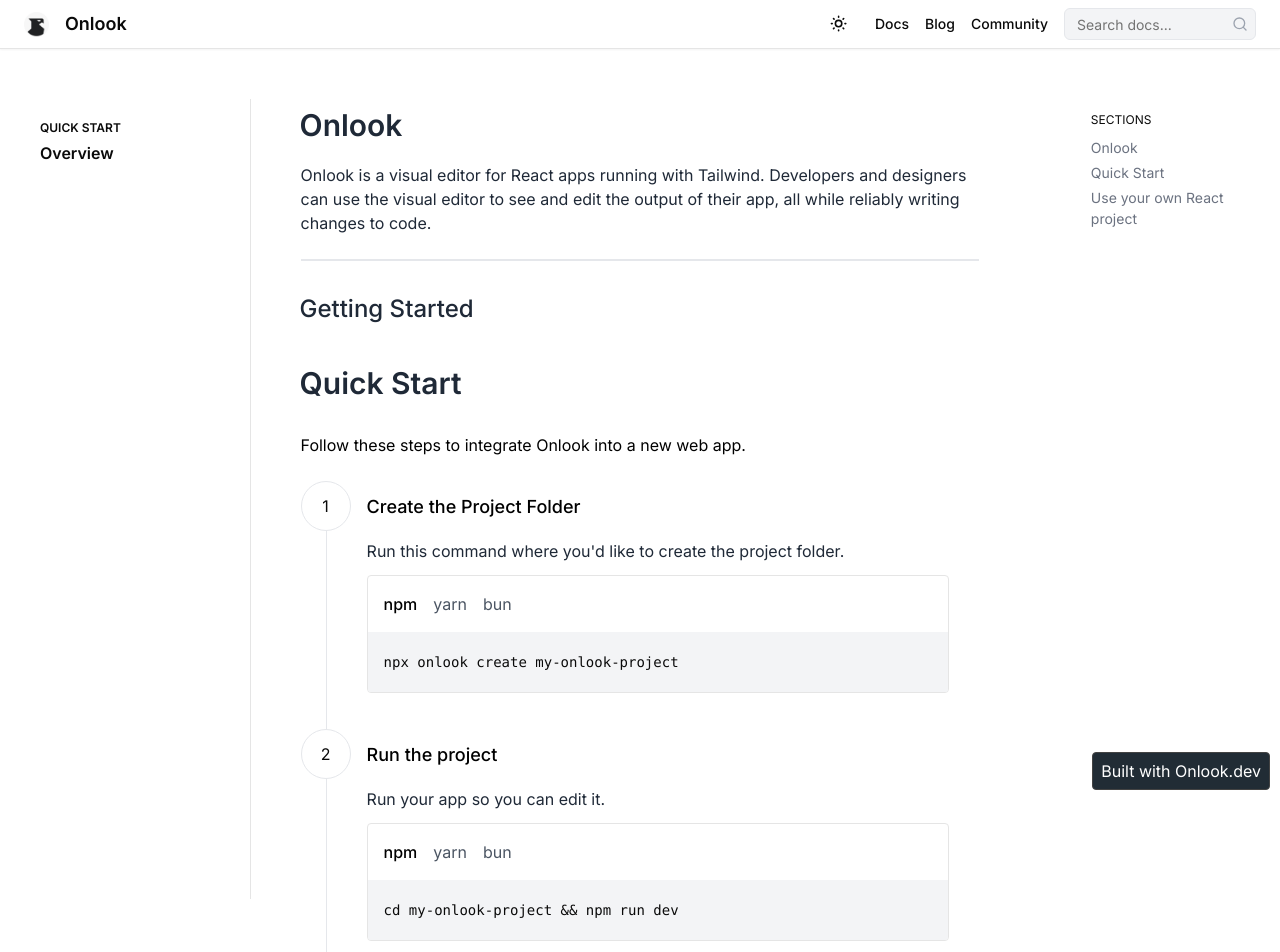
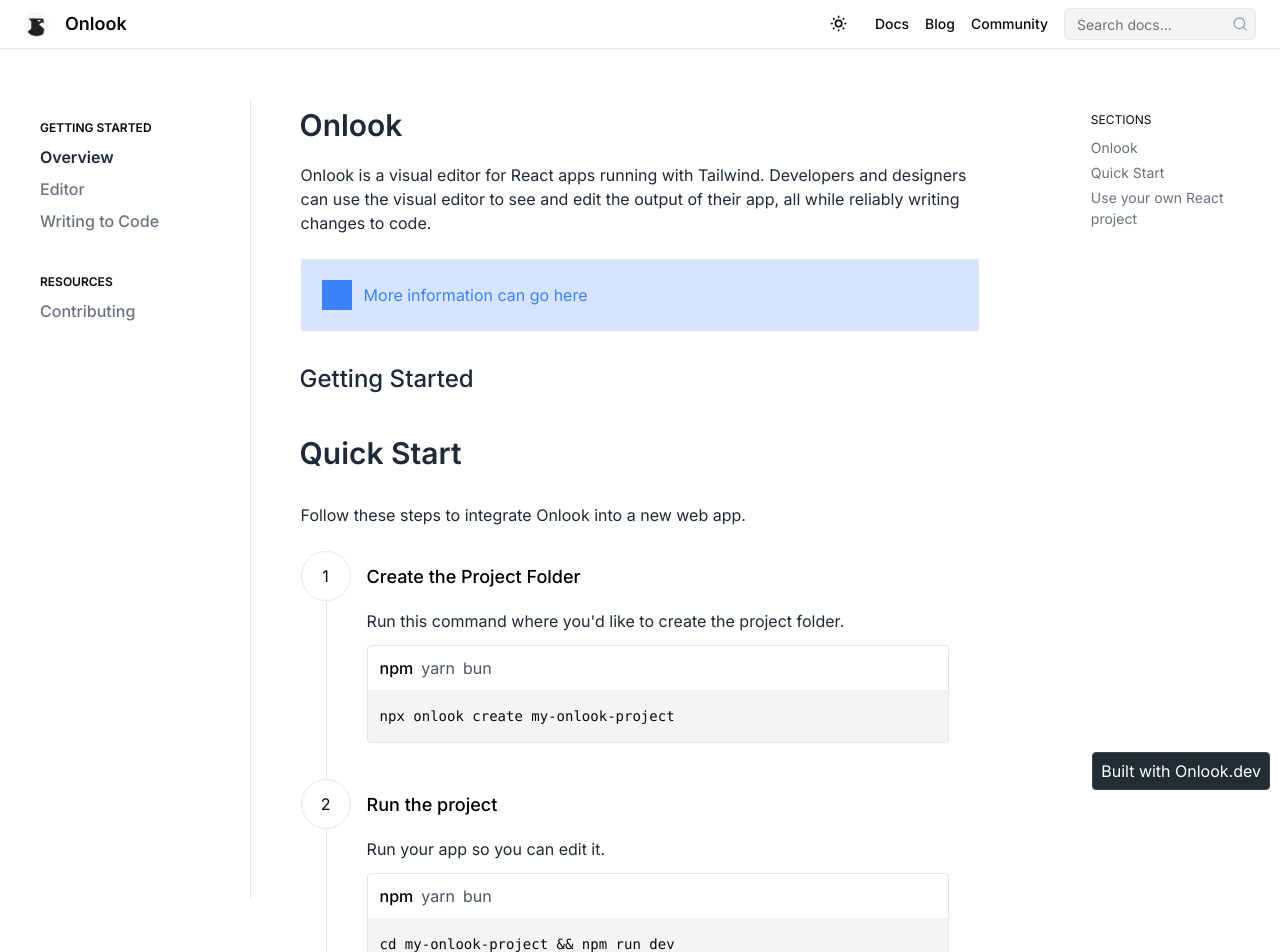
Before and after one commit to onlook-dev/docs, a Next.js app: page /quickstart in a window 1280 px wide. Shown: the top 952 px of the page. Built offline with nearby package versions, Linux system fonts and the light colour scheme.

Commit message:
Added in a new page!

```diff
--- a/package.json
+++ b/package.json
@@ -25,6 +25,7 @@
     "next-themes": "^0.2.1",
     "react": "^18.3.1",
     "react-dom": "^18.3.1",
+    "react-router-dom": "^6.26.2",
     "react-use-measure": "^2.1.1",
     "tailwind-merge": "^2.3.0",
     "tailwindcss-animate": "^1.0.7",
@@ -33,6 +34,7 @@
   "devDependencies": {
     "@ianvs/prettier-plugin-sort-imports": "^4.2.1",
     "@onlook/nextjs": "^2.1.1",
+    "@tailwindcss/aspect-ratio": "^0.4.2",
     "@types/node": "^20.12.7",
     "@types/react": "^18.3.1",
     "@types/react-dom": "^18.3.0",
--- /dev/null
+++ b/src/app/editor/page.tsx
@@ -0,0 +1,81 @@
+import LinkedHeader from '@/components/ui/linked-header';
+import PackageSelector from '@/components/ui/package-selector';
+import HeadingList from '@/components/ui/headinglist';
+import { useState, useEffect } from 'react';
+import LeftNavBar from '@/components/ui/leftnavbar';
+
+export default function DocumentationPage() {
+    return (
+        <div className="h-full w-full border-0 flex">
+            <LeftNavBar />
+            <div className="flex flex-col gap-[30px] p-[50px] border-transparent border-0 h-[fit-content] items-center justify-center w-[fit-content] pr-[100px]">
+                <div className="max-w-[700px] flex flex-col gap-[24px] mb-[400px] h-[fit-content]">
+                    <div className="flex flex-col gap-[12px]">
+                        <LinkedHeader level="h1" title="Editor" link="#" id="onlook" />
+                        <p className="w-[fit-content] h-[fit-content] text-gray-800">
+                            The Onlook editor makes it very easy to visually design in your app.
+                        </p>
+                    </div>
+                    <div className="w-[646px] bg-gray-200 h-[1px]"></div>
+
+                    <div className="items-center group hidden" key="1728518791939">
+                        <LinkedHeader level="h3" title="Getting Started" link="#" />
+                    </div>
+                    <div
+                        className="w-full h-[fit-content] flex-row gap-[12px] items-center p-[20px] rounded-[2px] border bg-[#d6e4ff] rounded-br-[2px] hidden"
+                        key="1728518740198"
+                    >
+                        <div className="h-[30px] bg-blue-500 w-[30px] rounded-br-[20p]"></div>
+                        <p className="w-[fit-content] h-[fit-content] text-blue-500">
+                            More information can go here
+                        </p>
+                    </div>
+
+                    <div className="flex flex-col gap-[24px]">
+                        <div className="flex items-center group text-[20px]">
+                            <LinkedHeader level="h2" title="Tour of the Editor" link="#" />
+                        </div>
+
+                        <div>
+                            <p className="h-[fit-content] w-[fit-content] text-gray-800 text-[16px]">
+                                We'll walk through the editor from the top to the bottom.
+                            </p>
+                        </div>
+
+                        <div className="bg-[#E3F3FF] rounded-md overflow-hidden aspect-w-16 aspect-h-9">
+                            <iframe
+                                src="https://www.youtube.com/embed/WuigA6cVgw4?si=ZeQVq-reCvLI7msy"
+                                frameBorder="0"
+                                allow="accelerometer; autoplay; clipboard-write; encrypted-media; gyroscope; picture-in-picture"
+                                allowFullScreen
+                            ></iframe>
+                        </div>
+                        <div className="bg-gray-300 w-[200px] h-[200px] border-gray-300 border-[3px]"></div>
+                        <LinkedHeader level="h4" title="App Bar" link="#" />
+                        <p className="w-full h-[fit-content]">
+                            The app bar is at the very top of the editor and has links to various
+                            resources as well as where you will find new updates.
+                        </p>
+                        <ul className="list-none">
+                            <li className="before:content-['-'] before:mr-2">Visit our Discord</li>
+                            <li className="before:content-['-'] before:mr-2">Submit an Issue</li>
+                            <li className="before:content-['-'] before:mr-2">
+                                Update the app (Only shown when there's a new update) More info
+                                jhdfgjkhsdjkfghsfdkgskjdhgkjsdfhgsdf
+                            </li>
+                        </ul>
+                        <p className="w-[fit-content] h-[fit-content]">More information</p>
+                    </div>
+                </div>
+            </div>
+
+            <HeadingList />
+
+            <div className="absolute bottom-[10px] right-[10px] flex justify-center items-center p-[8px] pl-[8px] pt-[8px] pr-[8px] pb-[8px] h-[fit-content] w-[fit-content] rounded-[4px] rounded-tl-[4px] rounded-tr-[4px] rounded-bl-[4px] rounded-br-[4px] bg-[#212c35] border-[#434343] border">
+                <p className="w-[fit-content] text-[#ffffff] leading-[20px] h-[fit-content]">
+                    Built with Onlook.dev
+                </p>
+            </div>
+        </div>
+    );
+}
--- a/src/app/quickstart/page.tsx
+++ b/src/app/quickstart/page.tsx
@@ -1,21 +1,17 @@
+'use client';
+
 import LinkedHeader from '@/components/ui/linked-header';
 import PackageSelector from '@/components/ui/package-selector';
 import HeadingList from '@/components/ui/headinglist';
 import { useState, useEffect } from 'react';
+import LeftNavBar from '@/components/ui/leftnavbar';
 
 export default function DocumentationPage() {
     return (
         <div className="h-full w-full border-0 flex">
-            <div className="flex justify-start font-semibold h-full items-start w-1/5 flex-col gap-[4px] p-[20px] mt-[50px] pt-[20px] pb-[20px] border-r-[01px] pl-[40px] pr-[40px]">
-                <h6 className="w-full flex items-center uppercase h-[fit-content] text-[12px]">
-                    Quick Start
-                </h6>
-                <p className="w-full h-[fit-content]">Overview</p>
-            </div>
+            <LeftNavBar />
             <div className="flex flex-col gap-[30px] p-[50px] border-transparent border-0 h-[fit-content] items-center justify-center w-[fit-content] pr-[100px]">
                 <div className="max-w-[700px] flex flex-col gap-[24px] mb-[400px] h-[fit-content]">
-                    <div className="justify-center items-center h-[400px] bg-transparent rounded-[10px] border-[#8a8a8a] border hidden"></div>
-
                     <div className="flex flex-col gap-[12px]">
                         <LinkedHeader level="h2" title="Onlook" link="#" id="onlook" />
                         <p className="w-[fit-content] h-[fit-content] text-gray-800">
@@ -24,15 +20,17 @@ export default function DocumentationPage() {
                             output of their app, all while reliably writing changes to code.
                         </p>
                     </div>
-                    <div className="bg-gray-200 w-full h-[2px]"></div>
 
-                    <p className="h-[fit-content] w-[fit-content] text-[#000000] text-[16px] hidden">
-                        1. Set up your app repository
-                    </p>
-                    <p className="w-full h-[fit-content] hidden">Use npx onlook create</p>
-                    <div className="bg-transparent rounded-[10px] border-[#909090] border h-[300px] w-full hidden"></div>
-
-                    <div className="flex items-center group">
+                    <div
+                        className="w-full flex h-[fit-content] flex-row gap-[12px] items-center p-[20px] rounded-[2px] border bg-[#d6e4ff] rounded-br-[2px]"
+                        key="1728518740198"
+                    >
+                        <div className="h-[30px] bg-blue-500 w-[30px] rounded-br-[20p]"></div>
+                        <p className="w-[fit-content] h-[fit-content] text-blue-500">
+                            More information can go here
+                        </p>
+                    </div>
+                    <div className="flex items-center group" key="1728518791939">
                         <LinkedHeader level="h3" title="Getting Started" link="#" />
                     </div>
                     <div className="flex flex-col gap-[24px]">
@@ -40,7 +38,7 @@ export default function DocumentationPage() {
                             <LinkedHeader level="h2" title="Quick Start" link="#" />
                         </div>
                         <div>
-                            <p className="h-[fit-content] w-[fit-content] text-[#000000] text-[16px]">
+                            <p className="h-[fit-content] w-[fit-content] text-gray-800 text-[16px]">
                                 Follow these steps to integrate Onlook into a new web app.
                             </p>
                         </div>
@@ -69,7 +67,11 @@ export default function DocumentationPage() {
                                     }}
                                 />
                             </div>
-                            <div className="flex gap-[16px] items-center flex-row h-[fit-content]">
+
+                            <div
+                                className="flex gap-[16px] items-center flex-row h-[fit-content]"
+                                key="1728518749590"
+                            >
                                 <div className="rounded-[40px] rounded-tl-[40px] rounded-tr-[40px] rounded-bl-[40px] rounded-br-[40px] w-[50px] h-[50px] border-gray-200 border bg-transparent flex justify-center items-center">
                                     <p className="w-full h-full flex justify-center items-center">
                                         2
@@ -80,9 +82,12 @@ export default function DocumentationPage() {
                                         Run the project
                                     </h4>
                                 </div>
-                                <div className="w-[30px] h-[30px] bg-[#E3F3FF] hidden"></div>
                             </div>
-                            <div className="ml-[25px] p-[30px] pr-[30px] border-l-[1px] border-gray-200 mb-0 pl-[40px] h-[fit-content] pt-[8px] pb-[36px] flex flex-col gap-[12px]">
+
+                            <div
+                                className="ml-[25px] p-[30px] pr-[30px] border-l-[1px] border-gray-200 mb-0 pl-[40px] h-[fit-content] pt-[8px] pb-[36px] flex flex-col gap-[12px]"
+                                key="1728518781120"
+                            >
                                 <p className="h-[fit-content] w-[fit-content] text-[#000000] text-[16px] text-gray-800">
                                     Run your app so you can edit it.
                                 </p>
@@ -94,7 +99,11 @@ export default function DocumentationPage() {
                                     }}
                                 />
                             </div>
-                            <div className="flex gap-[16px] items-center flex-row h-[fit-content]">
+
+                            <div
+                                className="flex gap-[16px] items-center flex-row h-[fit-content]"
+                                key="1728518795678"
+                            >
                                 <div className="rounded-[40px] rounded-tl-[40px] rounded-tr-[40px] rounded-bl-[40px] rounded-br-[40px] w-[50px] h-[50px] border-gray-200 border bg-transparent flex justify-center items-center">
                                     <p className="w-full h-full flex justify-center items-center">
                                         3
@@ -106,7 +115,10 @@ export default function DocumentationPage() {
                                     </h4>
                                 </div>
                             </div>
-                            <div className="ml-[25px] p-[30px] pr-[30px] border-l-[1px] border-transparent mb-0 pl-[40px] h-[fit-content] pt-[8px] pb-[36px]">
+                            <div
+                                className="ml-[25px] p-[30px] pr-[30px] border-l-[1px] border-transparent mb-0 pl-[40px] h-[fit-content] pt-[8px] pb-[36px]"
+                                key="1728518803608"
+                            >
                                 <p className="h-[fit-content] w-[fit-content] text-[#000000] text-[16px] text-gray-800">
                                     Open Onlook and make sure the browser points to
                                     <span className="code-span">http://localhost:3000</span>
@@ -143,6 +155,7 @@ export default function DocumentationPage() {
                                     </h4>
                                 </div>
                             </div>
+
                             <div className="ml-[25px] p-[30px] pr-[30px] border-l-[1px] border-gray-200 mb-0 pt-[8px] pl-[40px] h-[fit-content] pb-[36px] flex flex-col items-start gap-[12px]">
                                 <p className="h-[fit-content] w-[fit-content] text-[#000000] text-[16px] text-gray-800">
                                     Run this command on your project's root folder:
@@ -155,6 +168,7 @@ export default function DocumentationPage() {
                                     }}
                                 />
                             </div>
+
                             <div className="flex gap-[16px] items-center flex-row h-[fit-content]">
                                 <div className="rounded-[40px] rounded-tl-[40px] rounded-tr-[40px] rounded-bl-[40px] rounded-br-[40px] w-[50px] h-[50px] border-gray-200 border bg-transparent flex justify-center items-center">
                                     <p className="w-full h-full flex justify-center items-center">
@@ -167,7 +181,12 @@ export default function DocumentationPage() {
                                     </h4>
                                 </div>
                             </div>
-                            <div className="ml-[25px] p-[30px] pr-[30px] border-l-[1px] border-gray-200 mb-0 pl-[40px] h-[fit-content] pt-[8px] pb-[36px] flex flex-col gap-[12px]"></div>
+                            <div className="ml-[25px] p-[30px] pr-[30px] border-l-[1px] border-gray-300 mb-0 pl-[40px] h-[fit-content] pt-[8px] pb-[36px]">
+                                <p className="h-[fit-content] w-[fit-content] text-[#000000] text-[16px] text-gray-800">
+                                    Open Onlook where your project is running (i.e.
+                                    <span className="code-span">http://localhost:3000</span>)
+                                </p>
+                            </div>
                             <div className="flex gap-[16px] items-center flex-row h-[fit-content]">
                                 <div className="rounded-[40px] rounded-tl-[40px] rounded-tr-[40px] rounded-bl-[40px] rounded-br-[40px] w-[50px] h-[50px] border-gray-200 border bg-transparent flex justify-center items-center">
                                     <p className="w-full h-full flex justify-center items-center">
@@ -180,15 +199,10 @@ export default function DocumentationPage() {
                                     </h4>
                                 </div>
                             </div>
-                            <div className="ml-[25px] p-[30px] pr-[30px] border-l-[1px] border-transparent mb-0 pl-[40px] h-[fit-content] pt-[8px] pb-[36px]">
-                                <p className="h-[fit-content] w-[fit-content] text-[#000000] text-[16px] text-gray-800">
-                                    Open Onlook where your project is running (i.e.
-                                    <span className="code-span">http://localhost:3000</span>)
-                                </p>
-                            </div>
                         </div>
                     </div>
                 </div>
+                <p className="w-[477px] h-[152px]"></p>
             </div>
             <HeadingList />
             <div className="w-[186px] h-[91px] bg-[#E3F3FF] hidden"></div>
--- /dev/null
+++ b/src/components/ui/leftnavbar.tsx
@@ -0,0 +1,45 @@
+'use client';
+
+import React from 'react';
+
+const LeftNavBar = () => {
+    // Remove Next.js router and use window.location instead
+    const currentPath = window.location.pathname; // Get the current path
+
+    return (
+        <div className="flex justify-start font-semibold h-full items-start w-1/5 flex-col p-[20px] mt-[50px] pt-[20px] pb-[20px] border-r-[01px] pl-[40px] pr-[40px] gap-[8px]">
+            <h6 className="w-full flex items-center uppercase h-[fit-content] text-[12px]">
+                Getting Started
+            </h6>
+            <a
+                href="/quickstart"
+                className={`w-full h-[fit-content] ${currentPath === '/quickstart' ? 'font-semibold text-gray-800' : 'hover:text-gray-600 text-gray-500'} font-medium text-[16px]`}
+            >
+                Overview
+            </a>
+            <a
+                href="/editor"
+                className={`w-full h-[fit-content] ${currentPath === '/editor' ? 'font-semibold text-gray-800' : 'hover:text-gray-800 text-gray-500'} font-medium text-[16px]`}
+            >
+                Editor
+            </a>
+            <a
+                href="/writing-to-code"
+                className={`w-full h-[fit-content] ${currentPath === '/writing-to-code' ? 'font-semibold text-gray-800' : 'hover:text-gray-800 text-gray-500'} font-medium text-[16px]`}
+            >
+                Writing to Code
+            </a>
+            <h6 className="w-full flex items-center uppercase h-[fit-content] text-[12px] mt-8">
+                Resources
+            </h6>
+            <a
+                href="/contributing"
+                className={`w-full h-[fit-content] ${currentPath === '/contributing' ? 'font-semibold text-gray-800' : 'hover:text-gray-800 text-gray-500'} font-medium text-[16px]`}
+            >
+                Contributing
+            </a>
+        </div>
+    );
+};
+
+export default LeftNavBar;
--- a/src/components/ui/package-selector.tsx
+++ b/src/components/ui/package-selector.tsx
@@ -26,13 +26,13 @@ const PackageSelector: React.FC<PackageSelectorProps> = ({ managers }) => {
     return (
         <div className="mx-auto bg-white rounded-sm border-[1px] overflow-hidden w-full group">
             <div className="p-0">
-                <div className="flex justify-between items-center px-3 py-2">
+                <div className="flex justify-between items-center px-3 py-1">
                     <div className="flex space-x-2">
                         {Object.keys(managers).map((manager) => (
                             <button
                                 key={manager}
                                 onClick={() => setSelectedManager(manager)}
-                                className={`px-1 py-2 ${
+                                className={`px-0 py-0 ${
                                     selectedManager === manager
                                         ? 'text-black font-medium'
                                         : 'text-gray-600 hover:text-gray-800'
@@ -44,13 +44,13 @@ const PackageSelector: React.FC<PackageSelectorProps> = ({ managers }) => {
                     </div>
                     <button
                         onClick={copyToClipboard}
-                        className="p-2 text-gray-500 hover:text-gray-700 opacity-0 group-hover:opacity-100 transition-opacity duration-200" // Updated classes for visibility
+                        className="p-2 text-gray-500 hover:text-gray-700 opacity-0 group-hover:opacity-100 transition-opacity duration-200"
                         aria-label="Copy to clipboard"
                     >
                         <ClipboardCopy size={20} />
                     </button>
                 </div>
-                <div className="bg-gray-100 px-4 py-5">
+                <div className="bg-gray-100 px-3 py-4">
                     <pre className="text-sm font-mono">
                         {managers[selectedManager as keyof typeof managers]}
                     </pre>
--- a/tailwind.config.js
+++ b/tailwind.config.js
@@ -73,5 +73,8 @@ module.exports = {
       },
     },
   },
-  plugins: [require("tailwindcss-animate")],
+  plugins: [
+    require("tailwindcss-animate"),
+    require('@tailwindcss/aspect-ratio'),
+  ],
 }
```
Also changed, not shown: src/components/ui/linked-header.tsx (+5 -5 lines), 1 other file (tests, documents, lock files or other folders).
